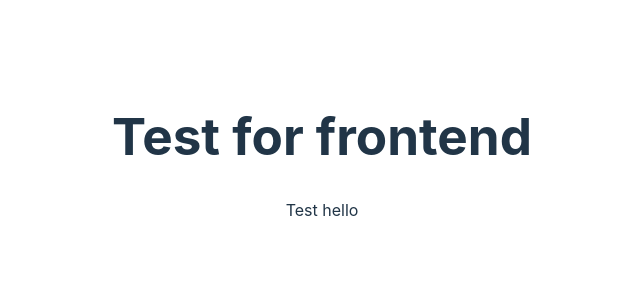
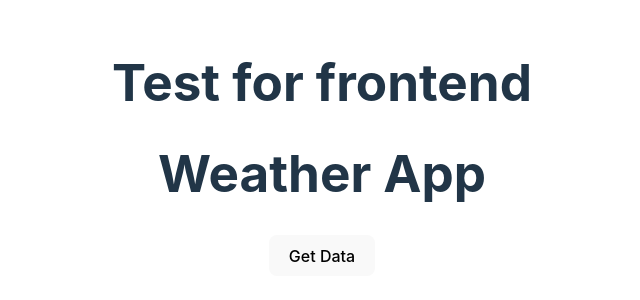
Before and after one commit to beyzanurck/weather-app, a React (Vite) app in the folder client/: page / in a window 1280 px wide. Shown: the part 244-544 px from the top of the page, without its empty margins (318-958 px from the left). Built offline with nearby package versions, Linux system fonts and the light colour scheme; no server answers.

Commit message:
initialize the api function

```diff
--- a/client/src/Weather.jsx
+++ b/client/src/Weather.jsx
@@ -17,13 +17,16 @@ export default function Weather() {
 
 
     }
-    getDataApi()
     console.log(data)
 
 
   return (
     <div>
-      <p>Test hello</p>
+      <h1>Weather App</h1>
+
+        <button onClick={getDataApi}>Get Data</button>
+
+        <p>{data.name}</p>
     </div>
   )
 }
```
